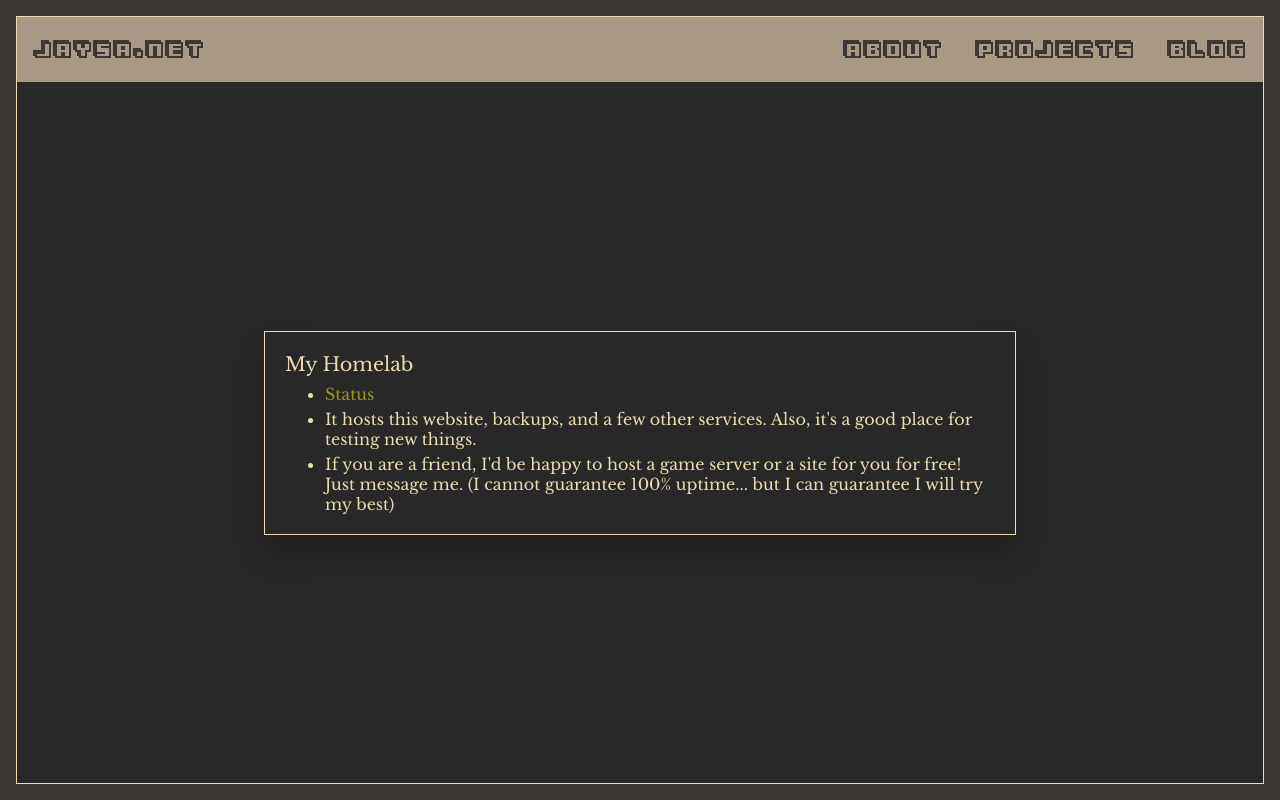
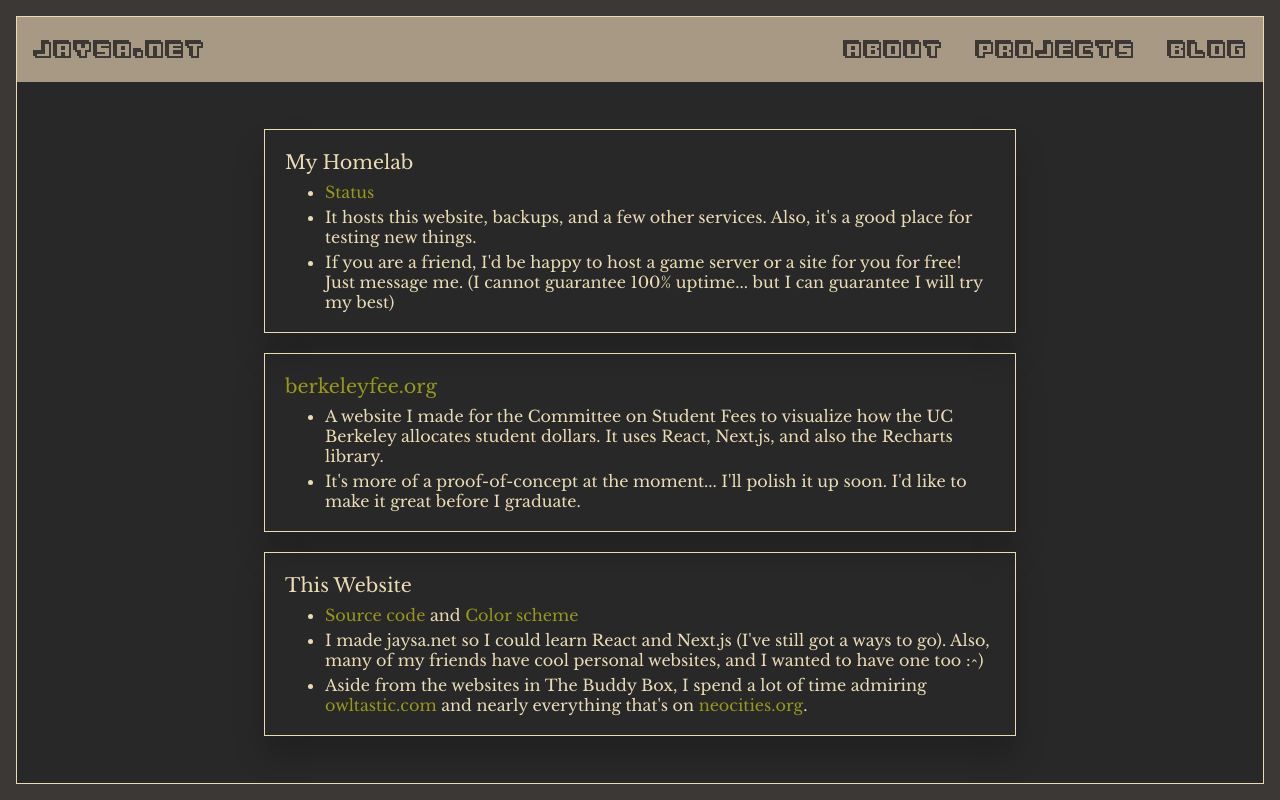
Before and after one commit to jaysa68/jaysa.net-web, a Next.js app in the folder jaysa.net/: page /projects in a window 1280 px wide. Built offline with nearby package versions, Linux system fonts and the light colour scheme.

Commit message:
add website and berkeleyfee to projects page

```diff
--- a/jaysa.net/src/app/projects/page.js
+++ b/jaysa.net/src/app/projects/page.js
@@ -7,11 +7,24 @@ import ProjectBox from '../_components/projectBox.js';
 export default function Projects() {
   return (
   <div className={styles.projectsWrapper}>
+
     <ProjectBox title="My Homelab">
         <li className={styles.factsLi}><a className={styles.link} href="https://huniebee.jaysa.net/status/all">Status</a></li>
         <li className={styles.factsLi}>It hosts this website, backups, and a few other services. Also, it's a good place for testing new things.</li>
         <li className={styles.factsLi}>If you are a friend, I'd be happy to host a game server or a site for you for free! Just message me. (I cannot guarantee 100% uptime... but I can guarantee I will try my best) </li>
     </ProjectBox>
+
+    <ProjectBox title=<a className={styles.link} href="https://berkeleyfee.org">berkeleyfee.org</a>>
+        <li className={styles.factsLi}>A website I made for the Committee on Student Fees to visualize how the UC Berkeley allocates student dollars. It uses React, Next.js, and also the Recharts library.</li>
+        <li className={styles.factsLi}>It's more of a proof-of-concept at the moment... I'll polish it up soon. I'd like to make it great before I graduate.</li>
+    </ProjectBox>
+
+    <ProjectBox title="This Website">
+        <li className={styles.factsLi}><a className={styles.link} href="https://github.com/jaysa68/jaysa.net-web">Source code</a> and <a className={styles.link} href="https://github.com/morhetz/gruvbox">Color scheme</a></li>
+        <li className={styles.factsLi}>I made jaysa.net so I could learn React and Next.js (I've still got a ways to go). Also, many of my friends have cool personal websites, and I wanted to have one too :^)</li>
+        <li className={styles.factsLi}>Aside from the websites in The Buddy Box, I spend a lot of time admiring <a className={styles.link} href="https://owltastic.com/">owltastic.com</a> and nearly everything that's on <a className={styles.link} href="https://neocities.org/">neocities.org</a>.
+        </li>
+    </ProjectBox>
   </div>
   )
 }
--- a/jaysa.net/src/app/styles/Projects.module.css
+++ b/jaysa.net/src/app/styles/Projects.module.css
@@ -35,6 +35,10 @@
   padding-bottom: 8px;
 }
 
+.title:visited {
+  color: var(--fg-color);
+}
+
 .facts {
   font-family:"LibreBaskerville";
   margin: 0;
```
